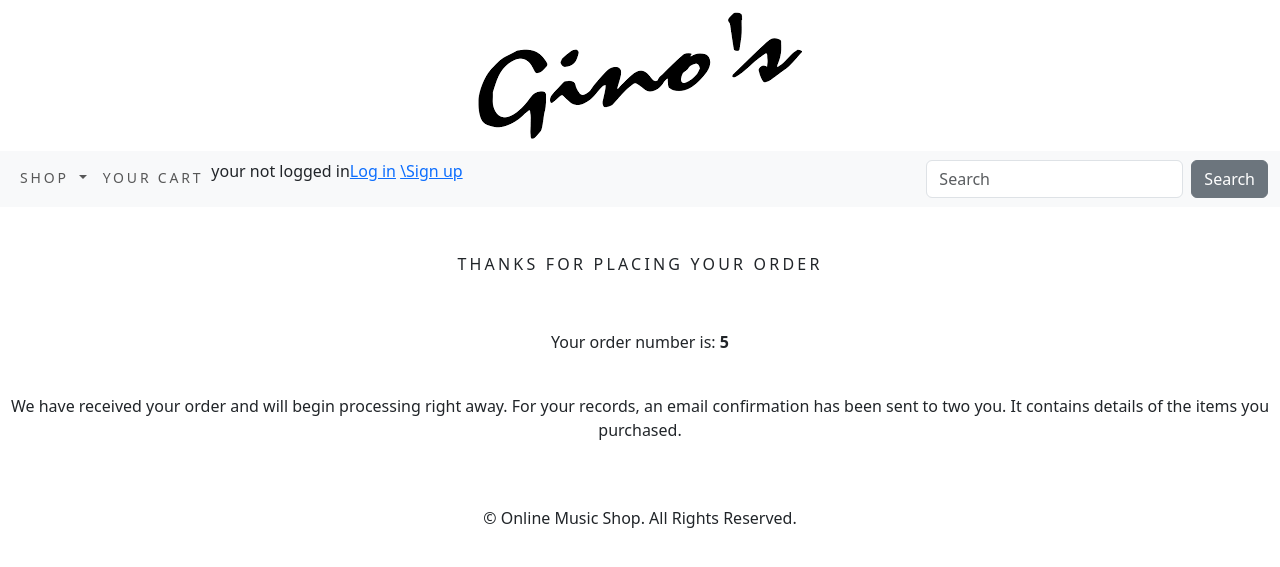
After one commit to OluOsinuga/repeat_project, a Django app: page /order/thanks/5/ in a window 1280 px wide. The commit adds this page. Shown: the top 567 px of the page. Run offline with Django 5.2, Linux system fonts and the light colour scheme; data comes from the database, SQL or seed files in the repository; both versions use the stored data as it was after the commit; data that the repository does not hold is empty.

Commit message:
thanks page

```diff
--- a/cart/views.py
+++ b/cart/views.py
@@ -95,7 +95,7 @@ def cart_detail(request, total=0, counter=0, cart_items = None):
                     '''The terminal will print this message when the order is
                     saved'''
                     print('The order has been created')
-                return redirect ('musicshop:all_products')
+                return redirect ('order:thanks', order_details.id)
             except ObjectDoesNotExist:
                 pass
         except stripe.error.CardError as e:
--- a/musicproject/urls.py
+++ b/musicproject/urls.py
@@ -26,4 +26,5 @@ urlpatterns = [
     path('accounts/', include('accounts.urls')),
     path('', include('musicshop.urls')),
     path('cart/',include('cart.urls')),
+    path('order/', include('order.urls')),
 ]+ static(settings.MEDIA_URL, document_root=settings.MEDIA_ROOT)
--- /dev/null
+++ b/order/templates/thanks.html
@@ -0,0 +1,27 @@
+{% extends "base.html" %}
+{% load static %}
+{% block title %}
+ Thanks - Perfect Cushion Store
+{% endblock %}
+{% block content %}
+ <div>
+    <div class="text-center">
+        <br>
+        <br>
+        <h1 class="text-center my_title">
+            Thanks for placing your order
+        </h1>
+        <br>
+        <br>
+        <p>Your order number is: <b>{{ customer_order.id }}</b></p>
+        <br>
+        <p>
+            We have received your order and will begin processing right
+            away. For your records, an email confirmation has been sent to
+            two you. It contains details of the items you purchased.
+        </p>
+    </div>
+ </div>
+ <br>
+ <br>
+{% endblock %}
--- /dev/null
+++ b/order/urls.py
@@ -0,0 +1,7 @@
+from django.urls import path
+from . import views
+
+app_name = 'order'
+urlpatterns = [
+ path('thanks/<int:order_id>/', views.thanks, name='thanks'),
+]
--- a/order/views.py
+++ b/order/views.py
@@ -1,3 +1,7 @@
-from django.shortcuts import render
-
+from django.shortcuts import render, get_object_or_404
+from .models import Order
 # Create your views here.
+def thanks(request, order_id):
+ if order_id:
+    customer_order = get_object_or_404(Order, id=order_id)
+ return render(request, 'thanks.html',{'customer_order': customer_order})
```
Also changed, not shown: templates/shop/category.html (+4 -4 lines), db.sqlite3.
